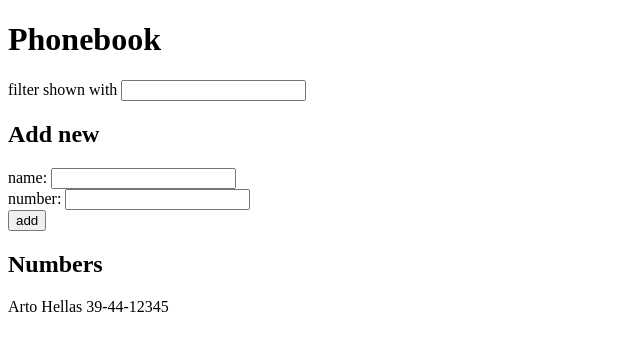
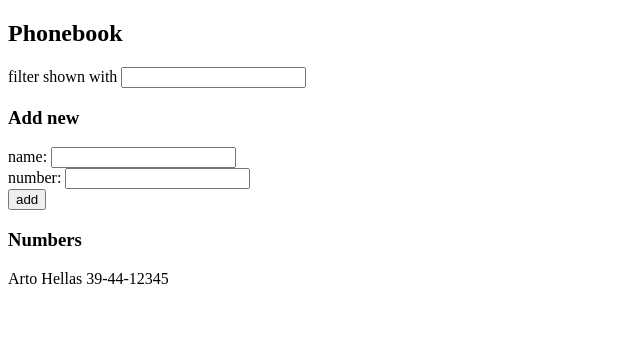
Before and after one commit to djgalak/fullstackopen, a React (Vite) app in the folder part2/phonebook/: page / in a window 1280 px wide. Shown: the top 350 px of the page, without its empty margins (0-640 px from the left). Built offline with nearby package versions, Linux system fonts and the light colour scheme.

Commit message:
until 2.10

```diff
--- a/part2/phonebook/src/App.jsx
+++ b/part2/phonebook/src/App.jsx
@@ -1,4 +1,7 @@
 import { useState } from 'react'
+import Filter from './components/Filter'
+import PersonForm from './components/PersonForm'
+import Persons from './components/Persons'
 
 const App = () => {
   const [persons, setPersons] = useState([
@@ -11,13 +14,6 @@ const App = () => {
   const [newName, setNewName] = useState('')
   const [newNumber, setNewNumber] = useState('')
   const [filter, setFilter] = useState('')
-
-  const handleOnChange = (event) => {
-    setNewName(event.target.value)
-  }
-  const handleOnChangeNumber = (event) => {
-    setNewNumber(event.target.value)
-  }
 
   const handleOnSave = (event) => {
     event.preventDefault()
@@ -41,18 +37,17 @@ const App = () => {
 
   return (
     <>
-      <h1>Phonebook</h1>
-      <div>filter shown with <input value={filter} onChange={handleFilter}/></div>
-      <h2>Add new</h2>
-      <form>
-        <div>name: <input value={newName} onChange={handleOnChange}/></div>
-        <div>number: <input value={newNumber} onChange={handleOnChangeNumber}/></div>
-        <div><button type="submit" onClick={handleOnSave}>add</button></div>
-      </form>
-      <h2>Numbers</h2>
-        {persons
-        .filter((person) => person.name.toLowerCase().includes(filter.toLowerCase()))
-        .map( person => <div key={person.name}>{person.name} {person.number}</div>)}
+      <h2>Phonebook</h2>
+      <Filter value={filter} onChange={() => setFilter(event.target.value)} />
+      <h3>Add new</h3>
+        <PersonForm
+          valueName={newName}
+          onChangeName={() => setNewName(event.target.value)}
+          valueNumber={newNumber}
+          onChangeNumber={() => setNewNumber(event.target.value)}
+          onSubmit={handleOnSave} />
+      <h3>Numbers</h3>
+      <Persons list={persons} filter={filter}/>
     </>
   )
 }
--- /dev/null
+++ b/part2/phonebook/src/components/Filter.jsx
@@ -0,0 +1,7 @@
+const Filter = (props) =>  {
+    return (
+        <div>filter shown with <input value={props.value} onChange={props.onChange}/></div>
+    )
+}
+
+export default Filter
--- /dev/null
+++ b/part2/phonebook/src/components/PersonForm.jsx
@@ -0,0 +1,10 @@
+const PersonForm = (props) => {
+    return (
+        <>
+            <div>name: <input value={props.valueName} onChange={props.onChangeName}/></div>
+            <div>number: <input value={props.valueNumber} onChange={props.onChangeNumber}/></div>
+            <div><button type="submit" onClick={props.onSubmit}>add</button></div>
+        </>
+    )
+}
+export default PersonForm
--- /dev/null
+++ b/part2/phonebook/src/components/Persons.jsx
@@ -0,0 +1,10 @@
+const Persons = (props) => {
+    return (
+        <div>
+        {props.list
+        .filter((person) => person.name.toLowerCase().includes(props.filter.toLowerCase()))
+        .map( person => <div key={person.name}>{person.name} {person.number}</div>)}
+        </div>
+    )
+}
+export default Persons
```
